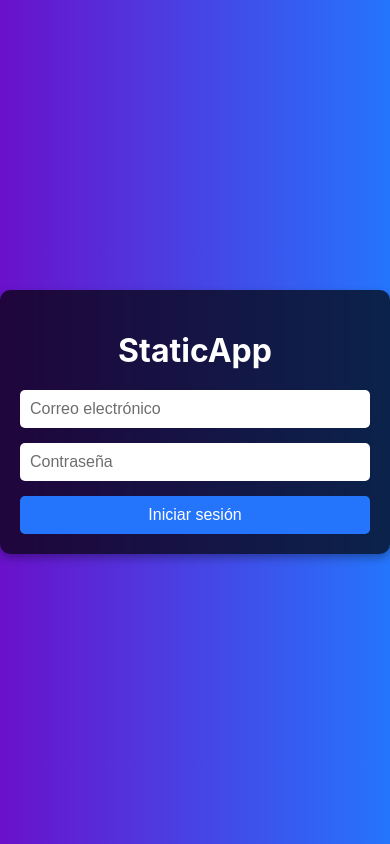
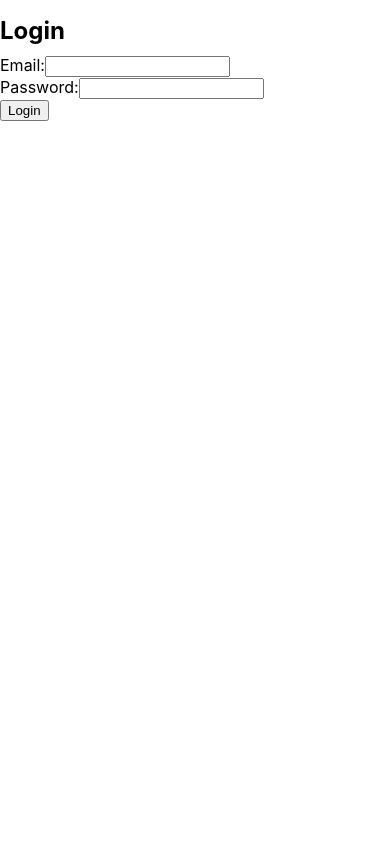
Before and after one commit to MatPede/PDS-Proyecto-2-Front, a React (Create React App) app in the folder proyect2front/: page /login in a window 390 px wide. Built offline with nearby package versions, Linux system fonts and the light colour scheme.

Commit message:
Revert "mid-questions"
This reverts commit 47aad614bfe696f8d60f013f4723032f7dedff09.

```diff
--- a/proyect2front/src/App.js
+++ b/proyect2front/src/App.js
@@ -7,8 +7,6 @@ import StudentPage from './pages/StudentPage';
 import TopBar from './components/TopBar';
 import { AuthProvider, useAuth } from './context/AuthContext';
 import DashboardPage from './pages/DashboardPage';
-import AlternativasPage from './pages/Tasks/AlternativasPage'
-import CalculoPage from './pages/Tasks/CalculoPage'
 
 const AppRoutes = () => {
   const { isLogged } = useAuth();
@@ -31,18 +29,6 @@ const AppRoutes = () => {
             element={isLogged ? <DashboardPage /> : <Navigate to="/login" />}
           />
           <Route
-            path="/dashboard"
-            element={isLogged ? <DashboardPage /> : <Navigate to="/login" />}
-          />
-          <Route
-            path="/alternativas"
-            element={isLogged ? <AlternativasPage /> : <Navigate to="/login" />}
-          />
-          <Route
-            path="/calculo"
-            element={isLogged ? <CalculoPage /> : <Navigate to="/login" />}
-          />
-          <Route
             path="/student"
             element={isLogged ? <StudentPage /> : <Navigate to="/login" />}
           />
--- a/proyect2front/src/pages/DashboardPage.css
+++ b/proyect2front/src/pages/DashboardPage.css
@@ -1,59 +1,34 @@
-/* DashboardPage.css */
-
-.dashboard-page {
-  margin: 0;
-  font-family: 'Arial', sans-serif;
-  background: linear-gradient(to right, #6a11cb, #2575fc);
-  display: flex;
-  justify-content: center;
-  align-items: flex-start; /* Cambiado de center a flex-start */
-  height: 100vh;
-  color: #fff;
-  padding-top: 50px; /* Añadido para mover el contenido hacia abajo */
+.dashboard-container {
+    text-align: center;
+    margin-top: 50px;
   }
 
-.dashboard-page .dashboard-page-container {
-  background: rgba(0, 0, 0, 0.7);
-  padding: 20px;
-  border-radius: 10px;
-  box-shadow: 0 4px 8px rgba(0, 0, 0, 0.3);
-  text-align: center;
-  max-width: 600px;
-  width: 100%;
-}
-
-.dashboard-page .dashboard-page-container h1 {
-  margin-bottom: 20px;
-  font-size: 2.5em;
-  color: #fff;
-  text-decoration: underline;
-}
-
-.dashboard-page .tasks-title {
-  text-align: left;
-  font-size: 1.2em;
-  color: #ddd;
+  h1 {
+    font-size: 24px;
     margin-bottom: 10px;
   }
 
-.dashboard-page .button-group {
-  display: flex;
-  justify-content: space-around;
-  margin-top: 20px;
+  p {
+    font-size: 18px;
+    margin-bottom: 20px;
   }
 
-.dashboard-page .btn {
-  background: #2575fc;
-  color: #fff;
-  padding: 10px 20px;
-  border-radius: 5px;
-  text-decoration: none;
-  font-size: 1.1em;
-  transition: background 0.3s;
+  .button-group {
     display: flex;
-  align-items: center;
+    justify-content: center;
+    gap: 20px;
   }
 
-.dashboard-page .btn:hover {
-  background: #1a64d6;
+  .btn {
+    display: inline-block;
+    padding: 10px 20px;
+    background-color: #007bff; /* Color azul */
+    color: white;
+    text-decoration: none;
+    border-radius: 5px;
+    transition: background-color 0.3s ease;
   }
+
+  .btn:hover {
+    background-color: #0056b3; /* Color azul más oscuro al hacer hover */
+  }
--- a/proyect2front/src/pages/DashboardPage.js
+++ b/proyect2front/src/pages/DashboardPage.js
@@ -4,10 +4,9 @@ import './DashboardPage.css';
 
 const DashboardPage = () => {
   return (
-    <div className="dashboard-page">
-      <div className="dashboard-page-container">
+    <div className="dashboard-container">
       <h1>Rozamiento y Poleas</h1>
-        <p className="tasks-title">Tareas:</p>
+      <p>Tareas:</p>
       <div className="button-group">
         <Link to="/test-alternativas" className="btn">
           Test de Alternativas
@@ -17,7 +16,6 @@ const DashboardPage = () => {
         </Link>
       </div>
     </div>
-    </div>
   );
 };
 
--- a/proyect2front/src/pages/LoginPage.css
+++ /dev/null
@@ -1,85 +0,0 @@
-/* LoginPage.css */
-
-* {
-  box-sizing: border-box;
-}
-html, body {
-  margin: 0;
-  padding: 0;
-  overflow: hidden;
-}
-.login-page {
-  display: flex;
-  justify-content: center;
-  align-items: center;
-  min-height: 100vh;
-  background: linear-gradient(to right, #6a11cb, #2575fc);
-  color: #fff;
-}
-
-.login-page .container {
-  background: rgba(0, 0, 0, 0.7);
-  padding: 1.25rem;
-  border-radius: 0.625rem;
-  box-shadow: 0 0.25rem 0.5rem rgba(0, 0, 0, 0.3);
-  width: 100%;
-  max-width: 25rem;
-  text-align: center;
-}
-
-.login-page h1 {
-  margin-bottom: 1.25rem;
-  font-size: 2rem;
-  color: #fff;
-}
-
-.login-page form {
-  display: flex;
-  flex-direction: column;
-}
-
-.login-page input {
-  padding: 0.625rem;
-  margin-bottom: 0.9375rem;
-  border: none;
-  border-radius: 0.3125rem;
-  font-size: 1rem;
-  outline: none;
-  width: 100%;
-  background-color: #fff;
-  color: #333; /* Texto oscuro tenue */
-}
-
-.login-page input::placeholder {
-  color: #6e6e6e; /* Color del texto del placeholder */
-}
-
-.login-page input:focus {
-  box-shadow: 0 0 0.3125rem rgba(255, 255, 255, 0.225);
-}
-
-.login-page button {
-  padding: 0.625rem;
-  border: none;
-  border-radius: 0.3125rem;
-  background: #2575fc;
-  color: #fff;
-  font-size: 1rem;
-  cursor: pointer;
-  transition: background 0.3s;
-}
-
-.login-page button:hover {
-  background: #1a64d6;
-}
-
-.login-page button:disabled {
-  background: #555;
-  cursor: not-allowed;
-}
-
-.login-page .error {
-  margin-top: 0.9375rem;
-  color: #ff6b6b;
-  font-size: 0.9rem;
-}
--- a/proyect2front/src/pages/LoginPage.js
+++ b/proyect2front/src/pages/LoginPage.js
@@ -1,26 +1,25 @@
 import React, { useState } from 'react';
+//import { login } from '../services/apiService';
 import { useAuth } from '../context/AuthContext';
-import { useNavigate } from 'react-router-dom';
-import './LoginPage.css'; // Asegúrate de que este import esté presente
+import { json, useNavigate } from 'react-router-dom';
 
-// Credenciales predefinidas para el inicio de sesión
+
+
 const predefinedCredentials = [
   { email: 'student@mail.com', password: '123456' },
   { email: 'teacher@mail.com', password: '123456' },
-  // Agrega más combinaciones predefinidas según sea necesario
+  // Add more predefined combinations as needed
 ];
 
-// Función de inicio de sesión para validar credenciales
 export const login = (email, password) => {
   const foundUser = predefinedCredentials.find(
     (cred) => cred.email === email && cred.password === password
   );
 
-  // Retorna el estado de éxito y los datos del usuario
   if (foundUser) {
     return {
       success: true,
-      user: foundUser, // Ajusta para retornar el objeto completo del usuario
+      user: foundUser.user,
     };
   } else {
     return {
@@ -29,6 +28,8 @@ export const login = (email, password) => {
     };
   }
 };
+
+
 
 const LoginPage = () => {
   const [email, setEmail] = useState('');
@@ -43,52 +44,62 @@ const LoginPage = () => {
     setLoading(true);
     setError(null);
 
+ /*    try {
+      const result = await login(email, password);
+      console.log('Login successful:', result);
+      localStorage.setItem('user', JSON.stringify(result.user));
+      setIsLogged(true);
+      navigate('/');
+    } catch (error) {
+      setError('Error al iniciar sesion.');
+      console.error('Login error:', error);
+    } finally {
+      setLoading(false);
+    } */
       try {
-      const result = login(email, password);
+        const result = await login(email, password);
         if (!result.success) {
-        throw new Error('Correo electrónico o contraseña inválidos');
+          throw new Error('Invalid email or password');
         }
         localStorage.setItem('user', JSON.stringify(result.user));
         setIsLogged(true);
         localStorage.setItem('isLogged', 'true');
         navigate('/');
       } catch (error) {
-      setError('Error al iniciar sesión.');
-      console.error('Error de inicio de sesión:', error);
+        setError('Error al iniciar sesion.');
+        console.error('Login error:', error);
       } finally {
         setLoading(false);
       }
   };
 
   return (
-    <div className="login-page">
-      <div className="container">
-        <h1>StaticApp</h1>
+    <div>
+      <h1>Login</h1>
       <form onSubmit={handleSubmit}>
         <div>
+          <label>Email:</label>
           <input
             type="email"
-              placeholder="Correo electrónico"
             value={email}
             onChange={(e) => setEmail(e.target.value)}
             required
           />
         </div>
         <div>
+          <label>Password:</label>
           <input
             type="password"
-              placeholder="Contraseña"
             value={password}
             onChange={(e) => setPassword(e.target.value)}
             required
           />
         </div>
         <button type="submit" disabled={loading}>
-            {loading ? 'Iniciando sesión...' : 'Iniciar sesión'}
+          {loading ? 'Logging in...' : 'Login'}
         </button>
-          {error && <p className="error">{error}</p>}
+        {error && <p style={{ color: 'red' }}>{error}</p>}
       </form>
-      </div>
     </div>
   );
 };
--- a/proyect2front/src/pages/Tasks/AlternativasPage.js
+++ /dev/null
@@ -1,25 +0,0 @@
-import React from "react";
-import "./AlternativasPage.css";
-import { Link } from 'react-router-dom';
-
-const AlternativasPage = () => {
-  return (
-    <div className="question-container">
-      <h2>Question 1</h2>
-      <div className="question-text">Text for the question</div>
-      <div className="diagram">
-        <img src="diagram.png" alt="Diagram" />
-      </div>
-      <div className="additional-text">More text</div>
-      <div className="answer-box">
-        <input type="text" placeholder="Type your answer here" />
-      </div>
-      <div className="buttons">
-        <button className="exit-button">Exit</button>
-        <button className="submit-button">Submit</button>
-      </div>
-    </div>
-  );
-};
-
-export default AlternativasPage;
--- a/proyect2front/src/pages/Tasks/CalculoPage.css
+++ /dev/null
@@ -1,58 +0,0 @@
-.quiz-container {
-    margin: 10%;
-    display: grid;
-    grid-template-columns: 1fr auto;
-    grid-template-rows: auto auto auto auto 1fr auto;
-    gap: 20px;
-    height: 60vh;
-  }
-
-  .question-title {
-    grid-column: 1 / -1;
-    font-size: 2em;
-    align-self: start;
-  }
-
-  .question-content {
-    grid-column: 1 / 2;
-    display: flex;
-    flex-direction: column;
-    justify-content: center;
-  }
-
-  .question-text, .question-more-text {
-    text-align: center;
-    margin: 0 auto;
-  }
-
-  .question-diagram {
-    margin: 10px auto;
-    max-width: 100%;
-    height: auto;
-  }
-
-  .answer-box {
-    grid-column: 1 / 2;
-    width: 80%;
-    padding: 10px;
-    font-size: 1.2em;
-    margin: 10px auto;
-  }
-
-  .exit-button {
-    grid-column: 2 / 3;
-    justify-self: end;
-    align-self: start;
-  }
-
-  .submit-button {
-    grid-column: 2 / 3;
-    justify-self: end;
-    align-self: end;
-  }
-
-  @media (max-width: 768px) {
-    .quiz-container {
-      margin: 10%;
-    }
-  }
```
Also changed, not shown: proyect2front/src/pages/Tasks/CalculoPage.jsx (deleted, +0 -95 lines), proyect2front/src/pages/Tasks/AlternativasPage.css (deleted), 1 other file (tests, documents, lock files or other folders). Lines whose indentation alone changed are shown as unchanged.
